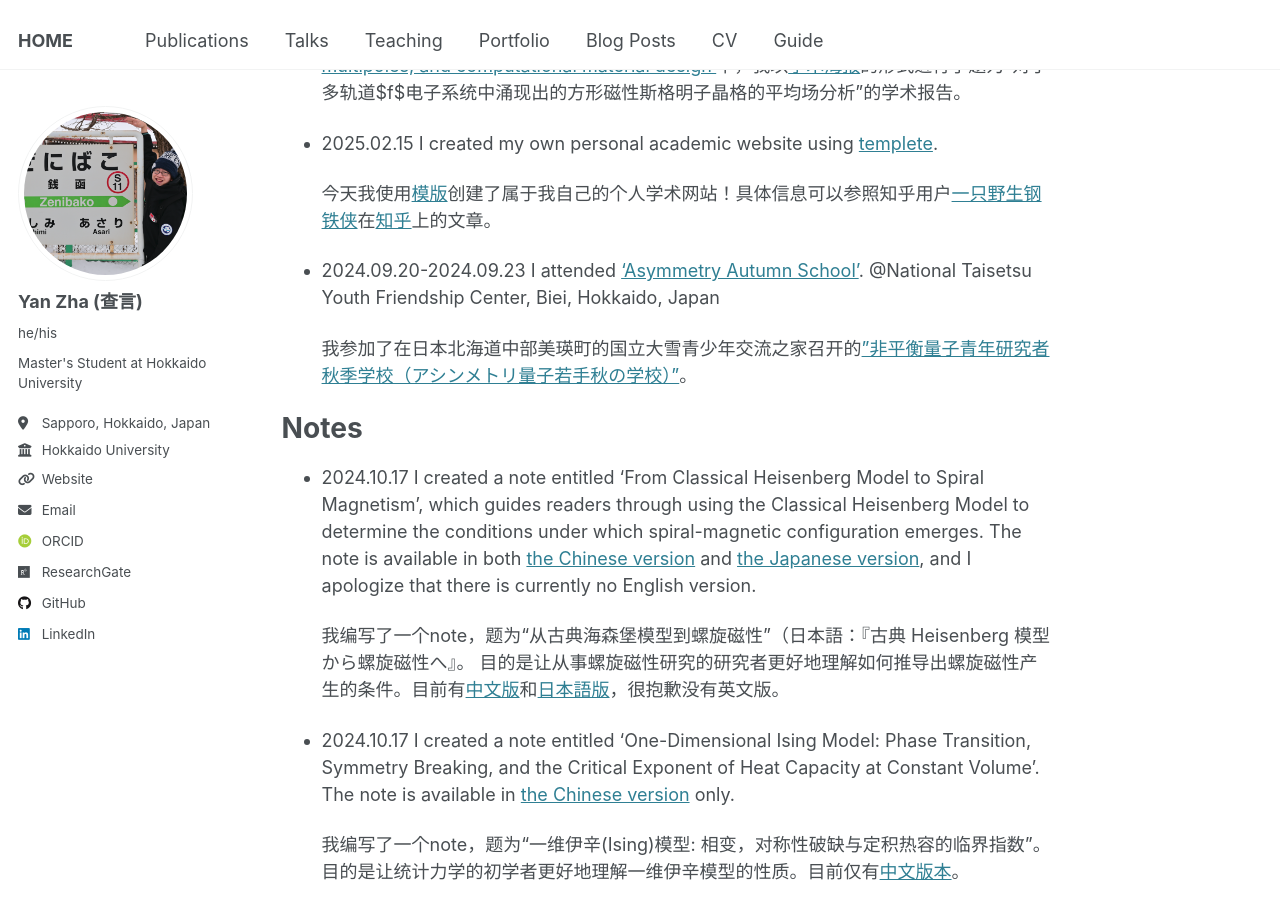
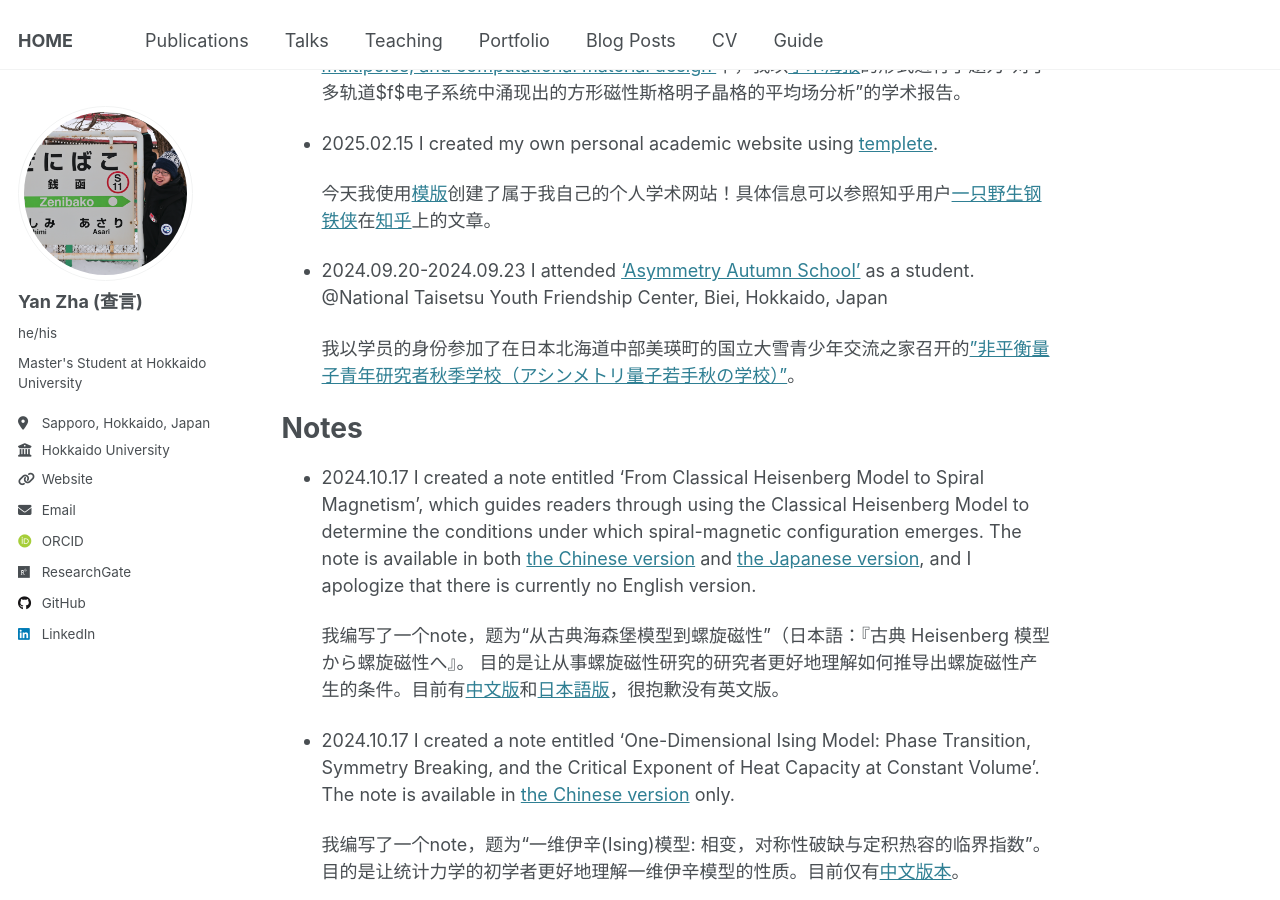
Before and after one commit to yzhacn/yzhacn.github.io, a Jekyll site: the page built from _pages/about.md, in a window 1280 px wide and 900 px high, scrolled down 704 px. Built offline with Jekyll 4.4.1, drawn with Linux system fonts in a browser that asks for light colours; some web fonts are replaced.

Commit message:
Update about.md

```diff
--- a/_pages/about.md
+++ b/_pages/about.md
@@ -30,9 +30,9 @@
 
   今天我使用[模版](https://github.com/academicpages/academicpages.github.io)创建了属于我自己的个人学术网站！具体信息可以参照知乎用户[一只野生钢铁侠](https://www.zhihu.com/people/91-53-41-34)在[知乎](https://zhuanlan.zhihu.com/p/711554540)上的文章。
 
-* 2024.09.20-2024.09.23 I attended ['Asymmetry Autumn School'](https://asymmetry.hiroshima-u.ac.jp/event/1097). @National Taisetsu Youth Friendship Center, Biei, Hokkaido, Japan
+* 2024.09.20-2024.09.23 I attended ['Asymmetry Autumn School'](https://asymmetry.hiroshima-u.ac.jp/event/1097) as a student. @National Taisetsu Youth Friendship Center, Biei, Hokkaido, Japan
 
-  我参加了在日本北海道中部美瑛町的国立大雪青少年交流之家召开的[”非平衡量子青年研究者秋季学校（アシンメトリ量子若手秋の学校）”](https://asymmetry.hiroshima-u.ac.jp/event/1097)。
+  我以学员的身份参加了在日本北海道中部美瑛町的国立大雪青少年交流之家召开的[”非平衡量子青年研究者秋季学校（アシンメトリ量子若手秋の学校）”](https://asymmetry.hiroshima-u.ac.jp/event/1097)。
 
 Notes
 ======
```
